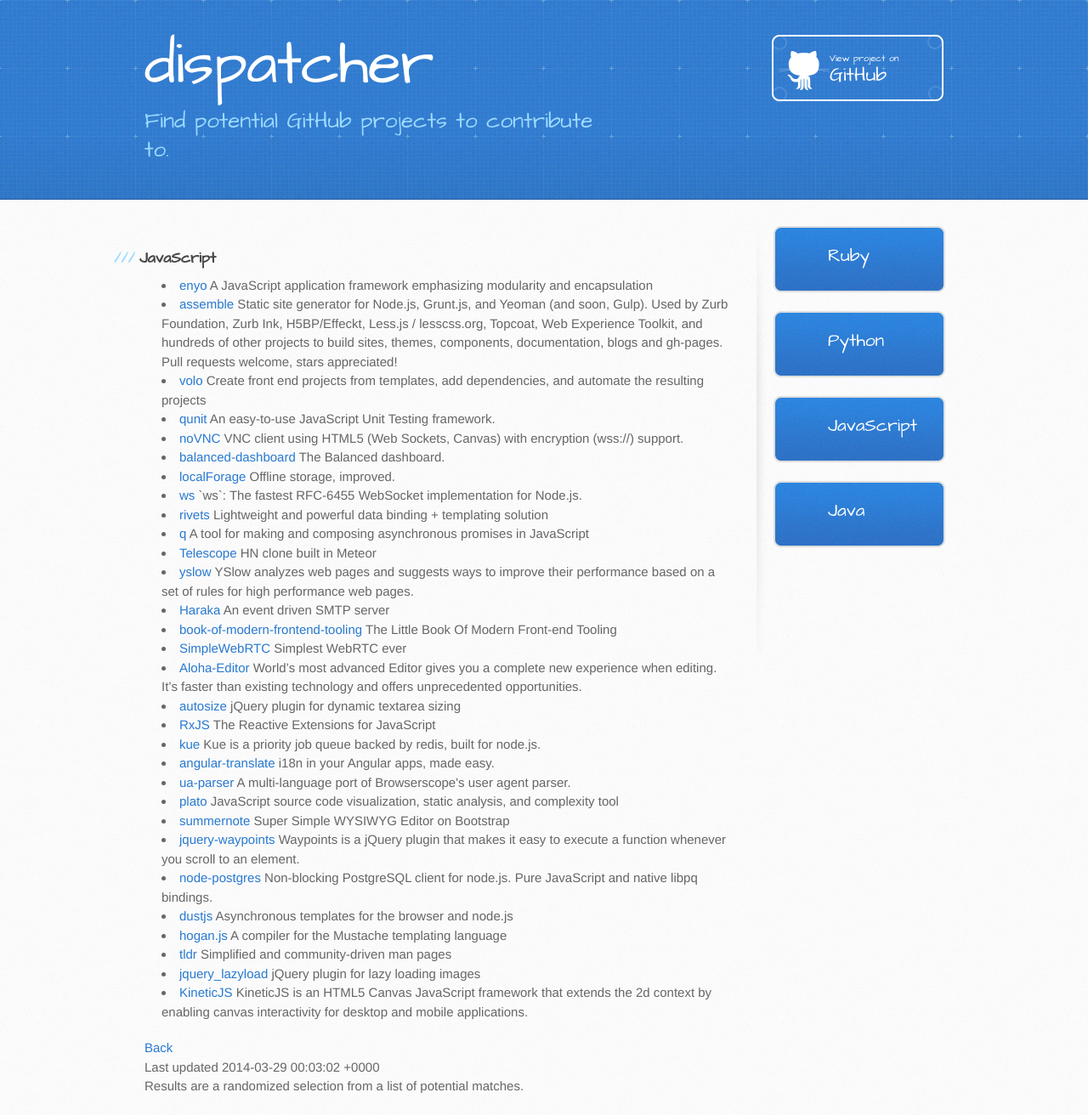
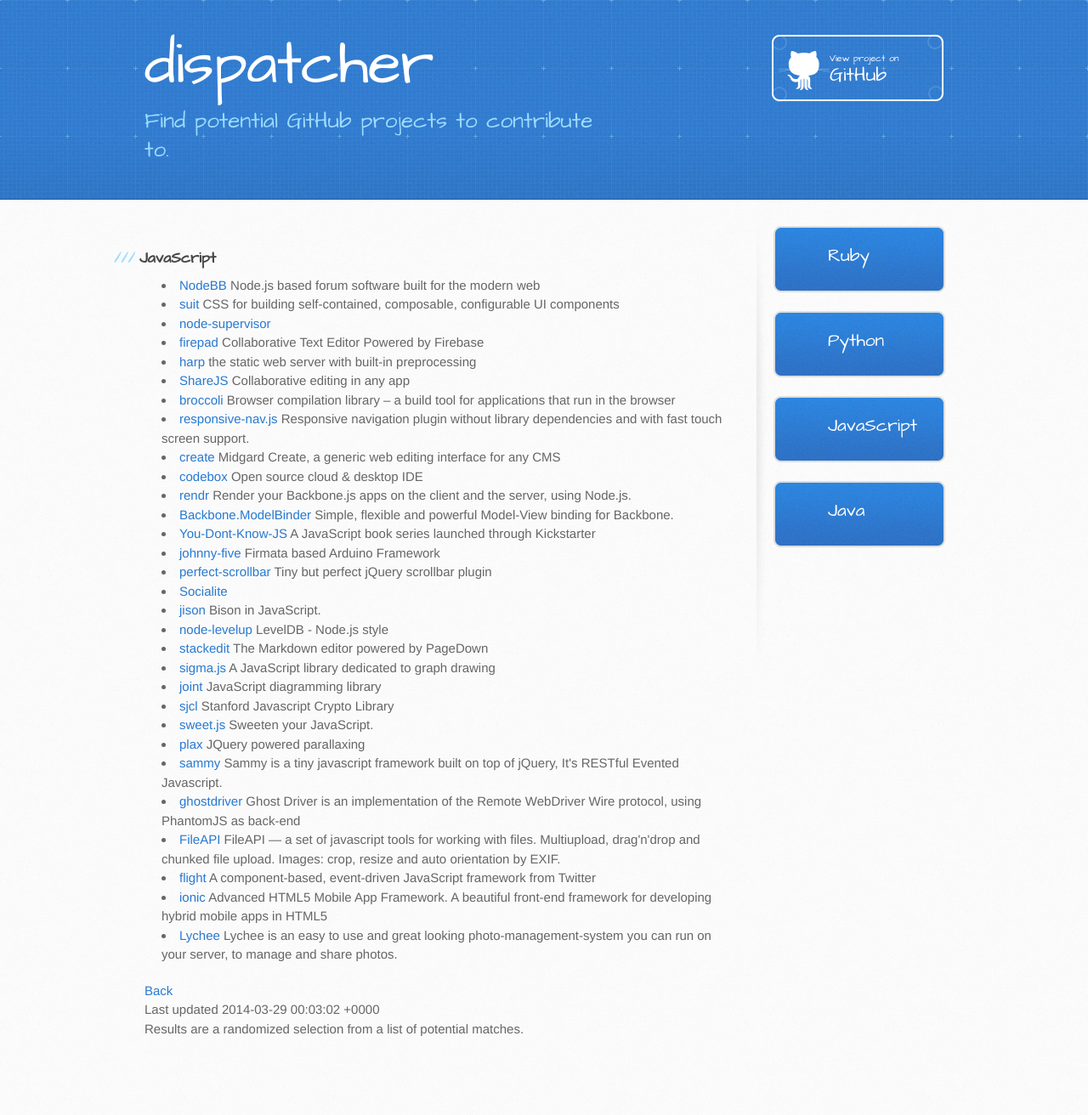
Before and after one commit to gilles-leblanc/dispatcher, a Jekyll site: the page built from site/javascript/index.html, in a window 1280 px wide. Shown: the whole page at 85% size. Built offline with Jekyll 4.4.1, drawn with Linux system fonts in a browser that asks for light colours; after the commit the page ends 1245 px from its top, so only the background shows below that.

```diff
--- a/site/_includes/javascript_repos.html
+++ b/site/_includes/javascript_repos.html
@@ -1,30 +1,30 @@
-<li><a href='https://github.com/enyojs/enyo'>enyo</a> A JavaScript application framework emphasizing modularity and encapsulation </li>
-<li><a href='https://github.com/assemble/assemble'>assemble</a> Static site generator for Node.js, Grunt.js, and Yeoman (and soon, Gulp). Used by Zurb Foundation, Zurb Ink, H5BP/Effeckt, Less.js / lesscss.org, Topcoat, Web Experience Toolkit, and hundreds of other projects to build sites, themes, components, documentation, blogs and gh-pages. Pull requests welcome, stars appreciated! </li>
-<li><a href='https://github.com/volojs/volo'>volo</a> Create front end projects from templates, add dependencies, and automate the resulting projects </li>
-<li><a href='https://github.com/jquery/qunit'>qunit</a> An easy-to-use JavaScript Unit Testing framework. </li>
-<li><a href='https://github.com/kanaka/noVNC'>noVNC</a> VNC client using HTML5 (Web Sockets, Canvas) with encryption (wss://) support. </li>
-<li><a href='https://github.com/balanced/balanced-dashboard'>balanced-dashboard</a> The Balanced dashboard. </li>
-<li><a href='https://github.com/mozilla/localForage'>localForage</a> Offline storage, improved. </li>
-<li><a href='https://github.com/einaros/ws'>ws</a> `ws`: The fastest RFC-6455 WebSocket implementation for Node.js. </li>
-<li><a href='https://github.com/mikeric/rivets'>rivets</a> Lightweight and powerful data binding + templating solution </li>
-<li><a href='https://github.com/kriskowal/q'>q</a> A tool for making and composing asynchronous promises in JavaScript </li>
-<li><a href='https://github.com/SachaG/Telescope'>Telescope</a> HN clone built in Meteor </li>
-<li><a href='https://github.com/marcelduran/yslow'>yslow</a> YSlow analyzes web pages and suggests ways to improve their performance based on a set of rules for high performance web pages. </li>
-<li><a href='https://github.com/baudehlo/Haraka'>Haraka</a> An event driven SMTP server </li>
-<li><a href='https://github.com/tooling/book-of-modern-frontend-tooling'>book-of-modern-frontend-tooling</a> The Little Book Of Modern Front-end Tooling </li>
-<li><a href='https://github.com/HenrikJoreteg/SimpleWebRTC'>SimpleWebRTC</a> Simplest WebRTC ever </li>
-<li><a href='https://github.com/alohaeditor/Aloha-Editor'>Aloha-Editor</a> World’s most advanced Editor gives you a complete new experience  when editing. It’s faster than existing technology and offers unprecedented opportunities. </li>
-<li><a href='https://github.com/jackmoore/autosize'>autosize</a> jQuery plugin for dynamic textarea sizing </li>
-<li><a href='https://github.com/Reactive-Extensions/RxJS'>RxJS</a> The Reactive Extensions for JavaScript </li>
-<li><a href='https://github.com/LearnBoost/kue'>kue</a> Kue is a priority job queue backed by redis, built for node.js. </li>
-<li><a href='https://github.com/angular-translate/angular-translate'>angular-translate</a> i18n in your Angular apps, made easy. </li>
-<li><a href='https://github.com/tobie/ua-parser'>ua-parser</a> A multi-language port of Browserscope's user agent parser. </li>
-<li><a href='https://github.com/es-analysis/plato'>plato</a> JavaScript source code visualization, static analysis, and complexity tool </li>
-<li><a href='https://github.com/HackerWins/summernote'>summernote</a> Super Simple WYSIWYG Editor on Bootstrap </li>
-<li><a href='https://github.com/imakewebthings/jquery-waypoints'>jquery-waypoints</a> Waypoints is a jQuery plugin that makes it easy to execute a function whenever you scroll to an element. </li>
-<li><a href='https://github.com/brianc/node-postgres'>node-postgres</a> Non-blocking PostgreSQL client for node.js. Pure JavaScript and native libpq bindings. </li>
-<li><a href='https://github.com/linkedin/dustjs'>dustjs</a> Asynchronous templates for the browser and node.js </li>
-<li><a href='https://github.com/twitter/hogan.js'>hogan.js</a> A compiler for the Mustache templating language </li>
-<li><a href='https://github.com/rprieto/tldr'>tldr</a> Simplified and community-driven man pages </li>
-<li><a href='https://github.com/tuupola/jquery_lazyload'>jquery_lazyload</a> jQuery plugin for lazy loading images  </li>
-<li><a href='https://github.com/ericdrowell/KineticJS'>KineticJS</a> KineticJS is an HTML5 Canvas JavaScript framework that extends the 2d context by enabling canvas interactivity for desktop and mobile applications. </li>
+<li><a href='https://github.com/designcreateplay/NodeBB'>NodeBB</a> Node.js based forum software built for the modern web </li>
+<li><a href='https://github.com/suitcss/suit'>suit</a> CSS for building self-contained, composable, configurable UI components </li>
+<li><a href='https://github.com/isaacs/node-supervisor'>node-supervisor</a>  </li>
+<li><a href='https://github.com/firebase/firepad'>firepad</a> Collaborative Text Editor Powered by Firebase </li>
+<li><a href='https://github.com/sintaxi/harp'>harp</a> the static web server with built-in preprocessing </li>
+<li><a href='https://github.com/share/ShareJS'>ShareJS</a> Collaborative editing in any app </li>
+<li><a href='https://github.com/joliss/broccoli'>broccoli</a> Browser compilation library – a build tool for applications that run in the browser </li>
+<li><a href='https://github.com/viljamis/responsive-nav.js'>responsive-nav.js</a> Responsive navigation plugin without library dependencies and with fast touch screen support. </li>
+<li><a href='https://github.com/bergie/create'>create</a> Midgard Create, a generic web editing interface for any CMS </li>
+<li><a href='https://github.com/FriendCode/codebox'>codebox</a> Open source cloud & desktop IDE </li>
+<li><a href='https://github.com/rendrjs/rendr'>rendr</a> Render your Backbone.js apps on the client and the server, using Node.js. </li>
+<li><a href='https://github.com/theironcook/Backbone.ModelBinder'>Backbone.ModelBinder</a> Simple, flexible and powerful Model-View binding for Backbone. </li>
+<li><a href='https://github.com/getify/You-Dont-Know-JS'>You-Dont-Know-JS</a> A JavaScript book series launched through Kickstarter </li>
+<li><a href='https://github.com/rwaldron/johnny-five'>johnny-five</a> Firmata based Arduino Framework </li>
+<li><a href='https://github.com/noraesae/perfect-scrollbar'>perfect-scrollbar</a> Tiny but perfect jQuery scrollbar plugin </li>
+<li><a href='https://github.com/tmort/Socialite'>Socialite</a>  </li>
+<li><a href='https://github.com/zaach/jison'>jison</a> Bison in JavaScript. </li>
+<li><a href='https://github.com/rvagg/node-levelup'>node-levelup</a> LevelDB - Node.js style </li>
+<li><a href='https://github.com/benweet/stackedit'>stackedit</a> The Markdown editor powered by PageDown </li>
+<li><a href='https://github.com/jacomyal/sigma.js'>sigma.js</a> A JavaScript library dedicated to graph drawing </li>
+<li><a href='https://github.com/DavidDurman/joint'>joint</a> JavaScript diagramming library </li>
+<li><a href='https://github.com/bitwiseshiftleft/sjcl'>sjcl</a> Stanford Javascript Crypto Library </li>
+<li><a href='https://github.com/mozilla/sweet.js'>sweet.js</a> Sweeten your JavaScript. </li>
+<li><a href='https://github.com/cameronmcefee/plax'>plax</a> JQuery powered parallaxing </li>
+<li><a href='https://github.com/quirkey/sammy'>sammy</a> Sammy is a tiny javascript framework built on top of jQuery, It's RESTful Evented Javascript. </li>
+<li><a href='https://github.com/detro/ghostdriver'>ghostdriver</a> Ghost Driver is an implementation of the Remote WebDriver Wire protocol, using PhantomJS as back-end </li>
+<li><a href='https://github.com/mailru/FileAPI'>FileAPI</a> FileAPI — a set of  javascript tools for working with files. Multiupload, drag'n'drop and chunked file upload. Images: crop, resize and auto orientation by EXIF. </li>
+<li><a href='https://github.com/flightjs/flight'>flight</a> A component-based, event-driven JavaScript framework from Twitter </li>
+<li><a href='https://github.com/driftyco/ionic'>ionic</a> Advanced HTML5 Mobile App Framework. A beautiful front-end framework for developing hybrid mobile apps in HTML5 </li>
+<li><a href='https://github.com/electerious/Lychee'>Lychee</a> Lychee is an easy to use and great looking photo-management-system you can run on your server, to manage and share photos. </li>
```
Also changed, not shown: site/_includes/java_repos.html (+28 -28 lines), site/_includes/python_repos.html (+29 -29 lines), site/_includes/ruby_repos.html (+29 -29 lines).
